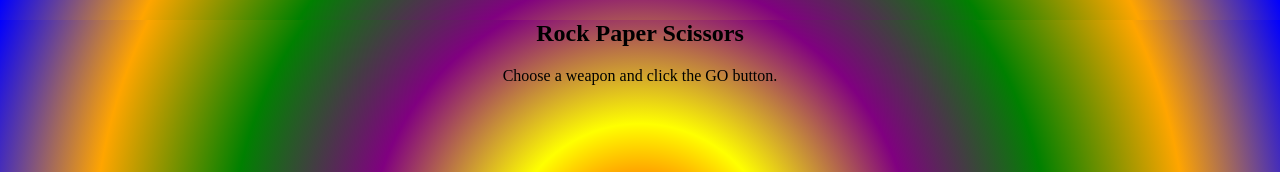
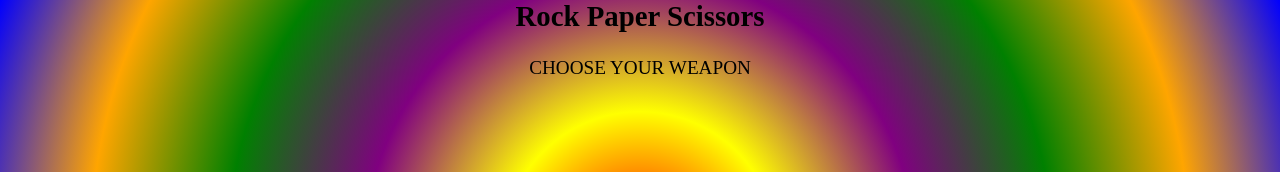
Before and after one commit to jaysun025/rock-paper-scissors, a plain HTML site: page index.html in a window 1280 px wide. Shown: the top 172 px of the page. Drawn offline with Linux system fonts and the light colour scheme.

Commit message:
I think it is good

```diff
--- a/css/style.css
+++ b/css/style.css
@@ -10,6 +10,11 @@ html, body {
 
 header {
     text-align: center;
+    font-size: larger;
+}
+
+h2 {
+    margin-top: 0px;
 }
 
 main {
--- a/index.html
+++ b/index.html
@@ -9,7 +9,7 @@
     <body>
         <header>
             <h2>Rock Paper Scissors</h2>
-            <p>Choose a weapon and click the GO button.</p>
+            <p>CHOOSE YOUR WEAPON</p>
         </header>
       <main>
           <h3 class="player">Player 1</h3>
```
